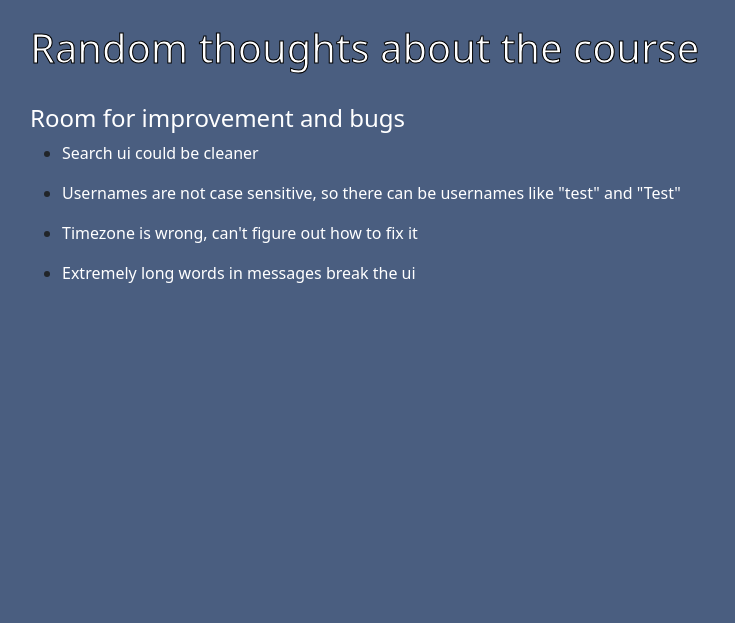
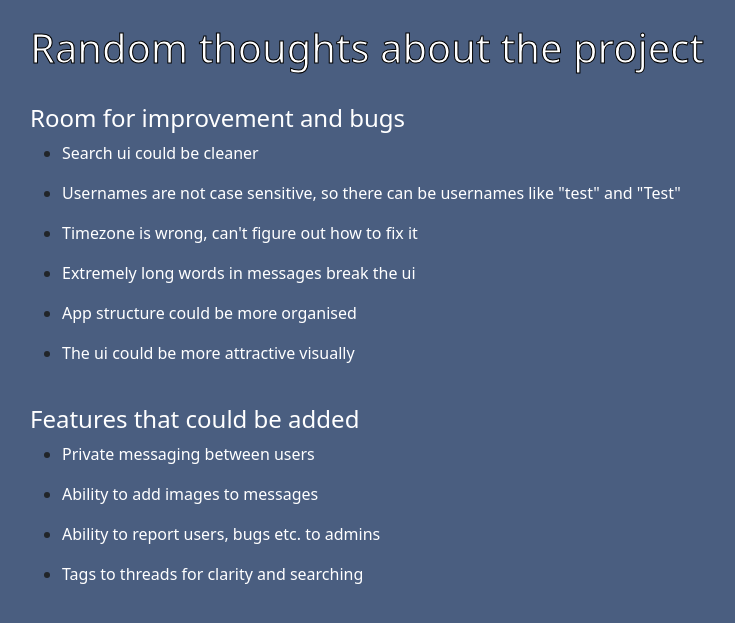
Before and after one commit to JerryTammi/ChatAppTsoha, a Flask app: page /about in a window 1280 px wide. Shown: the part 56-679 px from the top of the page, without its empty margins (52-787 px from the left). Run offline with Flask 2, Linux system fonts and the light colour scheme.

Commit message:
code cleanup

```diff
--- a/db.py
+++ b/db.py
@@ -1,6 +1,7 @@
 from app import app
 from flask_sqlalchemy import SQLAlchemy
 from os import getenv
+import re
 
 uri = getenv("DATABASE_URL")
 if uri.startswith("postgres://"):
--- a/routes.py
+++ b/routes.py
@@ -11,8 +11,7 @@ def index():
 		return render_template("index.html", list_of_threads = list, subsections = subsections)
 	if is_user_banned():
 		return redirect("/banned")
-	user = users.get_username(user_id)
-	return render_template("index.html", list_of_threads = list, username = user, subsections = subsections)
+	return render_template("index.html", list_of_threads = list, subsections = subsections)
 
 @app.route("/login", methods=["GET","POST"])
 def login():
@@ -356,9 +355,8 @@ def default_homepage_with_error(error_statement):
 	if is_user_banned():
 		return redirect("/banned")
 	else:
-		user = users.get_username(id)
 		admin = users.check_if_admin(id)
-		return render_template("index.html", list_of_threads = list, username = user,
+		return render_template("index.html", list_of_threads = list,
 			error_statement = error_statement, admin = admin, subsections = subsections)
 
 def check_csrf():
--- a/templates/about.html
+++ b/templates/about.html
@@ -7,7 +7,7 @@
 {% block content %}
     <div class = "container">
       <br/>
-      <h1>Random thoughts about the course</h1>
+      <h1>Random thoughts about the project</h1>
     </div>
     <br/>
     <div class = "container">
@@ -17,7 +17,16 @@
         <li><p>Usernames are not case sensitive, so there can be usernames like "test" and "Test"</p></li>
         <li><p>Timezone is wrong, can't figure out how to fix it</p></li>
         <li><p>Extremely long words in messages break the ui</p></li>
+        <li><p>App structure could be more organised</p></li>
+        <li><p>The ui could be more attractive visually</p></li>
       </ul>
       <br/>
+      <h4>Features that could be added</h4>
+      <ul>
+        <li><p>Private messaging between users</p></li>
+        <li><p>Ability to add images to messages</p></li>
+        <li><p>Ability to report users, bugs etc. to admins</p></li>
+        <li><p>Tags to threads for clarity and searching</p></li>
+      </ul>
     </div>
 {% endblock %}
--- a/templates/thread.html
+++ b/templates/thread.html
@@ -14,7 +14,7 @@
   </div>
   {% endif %}
   <p>Thread created: {{ thread_details[0].created.strftime("%d.%m.%Y %H:%M:%S") }} by {{ thread_details[0].username }}</p>
-  {% if thread_details[0].user_id == session.user_id or admin %}
+  {% if thread_details[0].user_id == session.user_id or session.admin %}
   <form action="/deletethread" method="POST">
     <input type="hidden" name="thread_id" value="{{ id }}">
     <input type="hidden" name="csrf_token" value="{{ session.csrf_token }}">
@@ -48,7 +48,7 @@
         {% endif %}
 
       </div>
-      {% if message.user_id == session.user_id or admin %}
+      {% if message.user_id == session.user_id or session.admin %}
       <form action="/deletemessage" method="POST">
         <input type="hidden" name="thread_id" value="{{ id }}">
         <input type="hidden" name="message_id" value="{{ message.id }}">
--- a/thread_subsections.py
+++ b/thread_subsections.py
@@ -12,7 +12,7 @@ def new_subsection(title):
 		return True
 
 def get_list_of_subsections():
-	sql = "SELECT id, title, deleted FROM thread_subsections"
+	sql = "SELECT id, title, deleted FROM thread_subsections ORDER BY id"
 	result = db.session.execute(sql)
 	return result.fetchall()
 
--- a/threads.py
+++ b/threads.py
@@ -12,12 +12,14 @@ def new_thread(title, thread_subsection_id):
 		return result.fetchone()[0]
 
 def get_list_of_threads():
-	sql = "SELECT M.id, M.title, M.user_id, M.created, U.username, M.last_updated, M.thread_subsection_id FROM message_threads M, users U WHERE (M.user_id=U.id AND M.deleted=False) ORDER BY M.created DESC"
+	sql = "SELECT M.id, M.title, M.user_id, M.created, U.username, M.last_updated, M.thread_subsection_id "\
+	"FROM message_threads M, users U WHERE (M.user_id=U.id AND M.deleted=False) ORDER BY M.created DESC"
 	result = db.session.execute(sql)
 	return result.fetchall()
 
 def get_threads_subsection(id):
-	sql = "SELECT M.id, M.title, M.user_id, M.created, U.username, M.last_updated, M.thread_subsection_id FROM message_threads M, users U WHERE (M.user_id=U.id AND M.deleted=False AND M.thread_subsection_id=:id) ORDER BY M.created DESC"
+	sql = "SELECT M.id, M.title, M.user_id, M.created, U.username, M.last_updated, M.thread_subsection_id "\
+	"FROM message_threads M, users U WHERE (M.user_id=U.id AND M.deleted=False AND M.thread_subsection_id=:id) ORDER BY M.created DESC"
 	result = db.session.execute(sql, {"id":id})
 	return result.fetchall()
 
--- a/users.py
+++ b/users.py
@@ -19,15 +19,13 @@ def login(username, password):
 	user = result.fetchone()
 	if not user:
 		return False
-	else:
-		if check_password_hash(user.password, password):
-			session["user_id"] = user.id
-			session["csrf_token"] = secrets.token_hex(16)
-			if check_if_admin(user.id):
-				session["admin"] = True
-			return True
-		else:
-			return False
+	if check_password_hash(user.password, password):
+		session["user_id"] = user.id
+		session["csrf_token"] = secrets.token_hex(16)
+		if check_if_admin(user.id):
+			session["admin"] = True
+		return True
+	return False
 
 def logout():
 	if check_if_admin(user_id()):
@@ -57,7 +55,7 @@ def check_if_banned(id):
 	return banned
 
 def get_list_of_users():
-	sql = "SELECT id, username, is_admin, banned FROM users"
+	sql = "SELECT id, username, is_admin, banned FROM users ORDER BY id"
 	result = db.session.execute(sql)
 	return result.fetchall()
 
```
Also changed, not shown: messages.py (+7 -3 lines), templates/index.html (+0 -7 lines).
